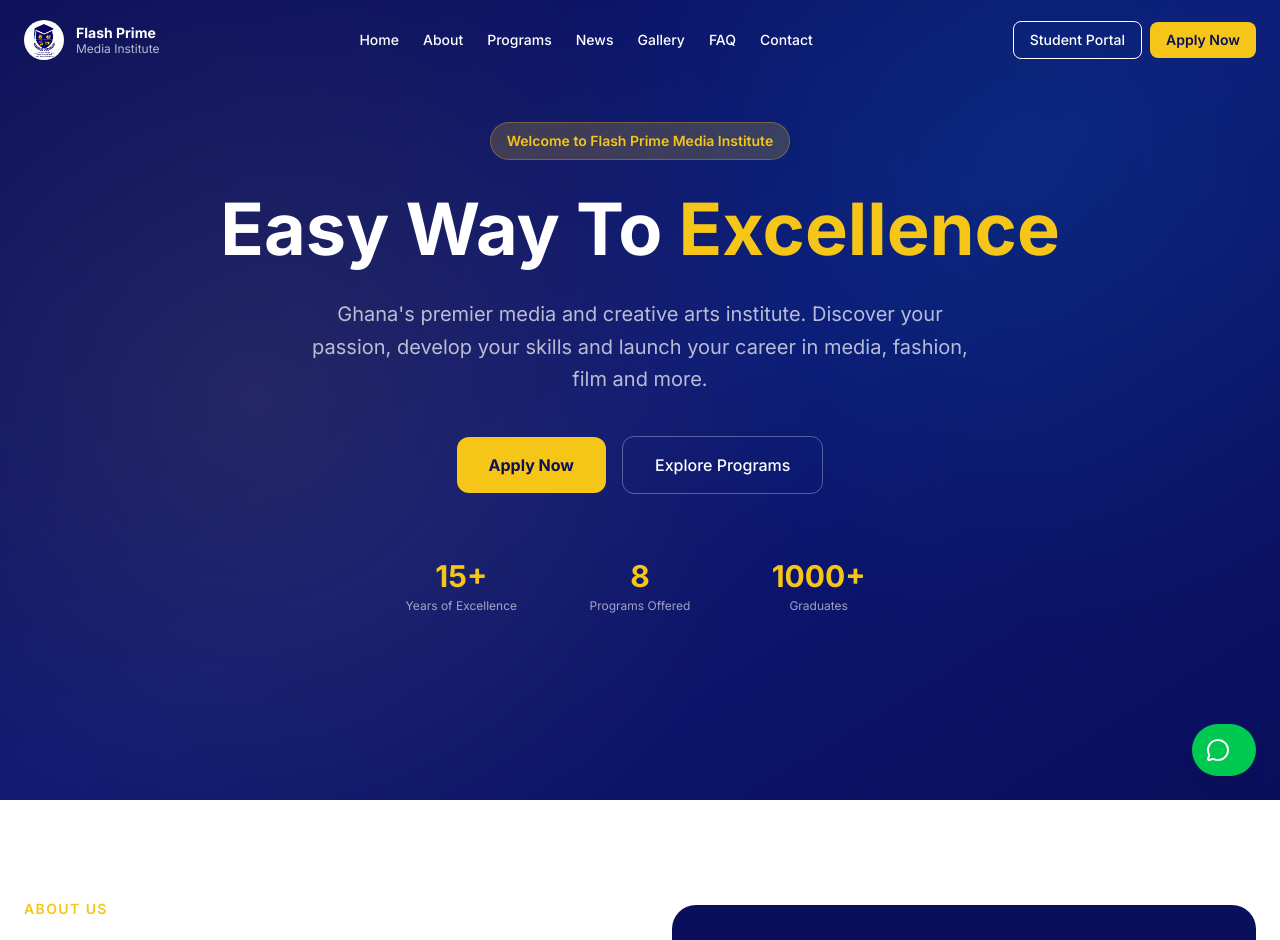
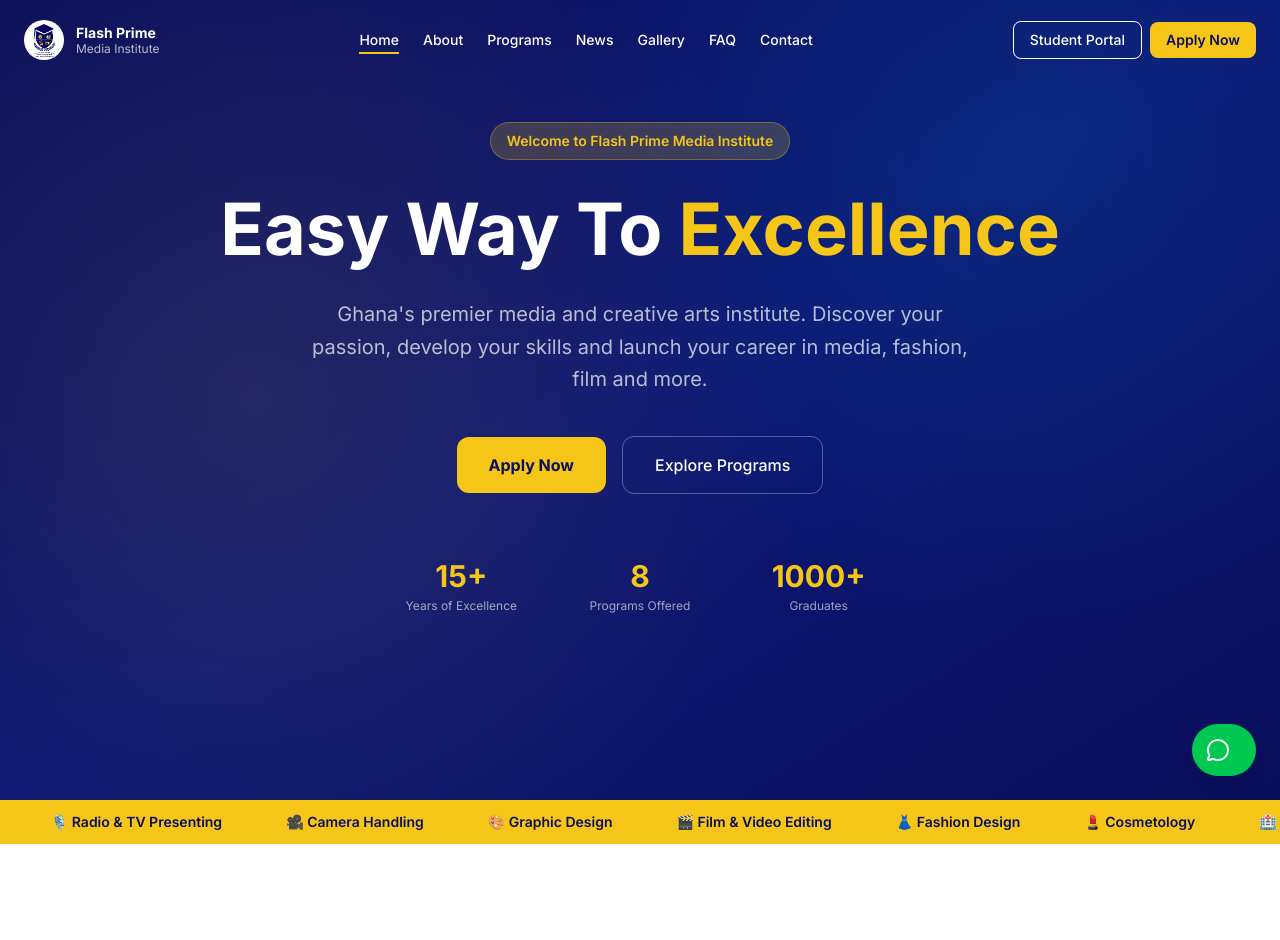
Before and after one commit to AyehPrince/fpmi-website, a Next.js app: page / in a window 1280 px wide. Shown: the top 940 px of the page. Built offline with nearby package versions, Linux system fonts and the light colour scheme.

Commit message:
Metadata improvements

```diff
--- a/src/app/about/page.js
+++ b/src/app/about/page.js
@@ -2,6 +2,11 @@
 import Footer from "@/components/layout/Footer"
 import About from "@/components/sections/About"
 import Facilities from "@/components/sections/Facilities"
+
+export const metadata = {
+  title: "About Us | Flash Prime Media Institute",
+  description: "Founded in 2006 by Clement Amankwah, FPMI is Ghana's premier media and creative arts institute in Accra with professional TV studios, radio studios and more.",
+}
 
 export default function AboutPage() {
   return (
--- a/src/app/apply/page.js
+++ b/src/app/apply/page.js
@@ -1,6 +1,11 @@
 import Navbar from "@/components/layout/Navbar"
 import Footer from "@/components/layout/Footer"
 import ApplyPage from "@/components/sections/ApplyPage"
+
+export const metadata = {
+  title: "Apply Now | Flash Prime Media Institute",
+  description: "Apply to Flash Prime Media Institute online. Pay your registration fee and submit your application form in minutes.",
+}
 
 export default function Apply() {
   return (
--- a/src/app/contact/page.js
+++ b/src/app/contact/page.js
@@ -1,6 +1,11 @@
 import Navbar from "@/components/layout/Navbar"
 import Footer from "@/components/layout/Footer"
 import Contact from "@/components/sections/Contact"
+
+export const metadata = {
+  title: "Contact Us | Flash Prime Media Institute",
+  description: "Get in touch with Flash Prime Media Institute. Located at Accra-Ofankor Asofan, Tantra Hill, Pokuase main road, Accra, Ghana.",
+}
 
 export default function ContactPage() {
   return (
--- a/src/app/faq/page.js
+++ b/src/app/faq/page.js
@@ -1,6 +1,11 @@
 import Navbar from "@/components/layout/Navbar"
 import Footer from "@/components/layout/Footer"
 import FAQ from "@/components/sections/FAQ"
+
+export const metadata = {
+  title: "FAQ | Flash Prime Media Institute",
+  description: "Frequently asked questions about studying at Flash Prime Media Institute — entry requirements, fees, programs and more.",
+}
 
 export default function FAQPage() {
   return (
--- a/src/app/gallery/page.js
+++ b/src/app/gallery/page.js
@@ -1,6 +1,11 @@
 import Navbar from "@/components/layout/Navbar"
 import Footer from "@/components/layout/Footer"
 import Gallery from "@/components/sections/Gallery"
+
+export const metadata = {
+  title: "Gallery | Flash Prime Media Institute",
+  description: "Photos from life at Flash Prime Media Institute — studios, classrooms, graduations and student activities.",
+}
 
 export default function GalleryPage() {
   return (
--- a/src/app/layout.js
+++ b/src/app/layout.js
@@ -1,13 +1,23 @@
 import { Inter } from "next/font/google"
 import "./globals.css"
 import WhatsAppButton from "@/components/layout/WhatsAppButton"
+import PageTransition from "@/components/layout/PageTransition"
 
 const inter = Inter({ subsets: ["latin"] })
 
 export const metadata = {
   title: "Flash Prime Media Institute | Easy Way To Excellence",
-  description: "Ghana's premier media and creative arts school.",
-  keywords: "media school Ghana, broadcast journalism Accra, film school Ghana, FPMI",
+  description: "Ghana's premier media and creative arts institute in Accra. Study Broadcast Journalism, Film, Graphic Design, Fashion Design, Cosmetology and more.",
+  keywords: "media school Ghana, broadcast journalism Accra, film school Ghana, FPMI, Flash Prime Media Institute, fashion design school Accra, graphic design Ghana",
+  openGraph: {
+    title: "Flash Prime Media Institute | Easy Way To Excellence",
+    description: "Ghana's premier media and creative arts institute in Accra.",
+    url: "https://flashprimemediainstitute.com",
+    siteName: "Flash Prime Media Institute",
+    images: [{ url: "/logo.png" }],
+    locale: "en_GH",
+    type: "website",
+  },
 }
 
 export default function RootLayout({ children }) {
@@ -17,7 +27,9 @@
         <script src="https://js.paystack.co/v1/inline.js" async />
       </head>
       <body className={inter.className}>
-        {children}
+        <PageTransition>
+          {children}
+        </PageTransition>
         <WhatsAppButton />
       </body>
     </html>
--- a/src/app/news/page.js
+++ b/src/app/news/page.js
@@ -4,7 +4,7 @@
 
 export const metadata = {
   title: "News & Updates | Flash Prime Media Institute",
-  description: "Latest news, achievements and updates from Flash Prime Media Institute.",
+  description: "Latest news, achievements and announcements from Flash Prime Media Institute.",
 }
 
 export default function NewsPage() {
--- a/src/app/page.js
+++ b/src/app/page.js
@@ -1,5 +1,6 @@
 import Navbar from "@/components/layout/Navbar"
 import Hero from "@/components/sections/Hero"
+import MarqueeStrip from "@/components/sections/MarqueeStrip"
 import About from "@/components/sections/About"
 import ProgramsPreview from "@/components/sections/ProgramsPreview"
 import HowToApply from "@/components/sections/HowToApply"
@@ -12,6 +13,7 @@
     <main>
       <Navbar />
       <Hero />
+      <MarqueeStrip />
       <About />
       <ProgramsPreview />
       <HowToApply />
--- a/src/app/programs/page.js
+++ b/src/app/programs/page.js
@@ -1,6 +1,11 @@
 import Navbar from "@/components/layout/Navbar"
 import Footer from "@/components/layout/Footer"
 import Programs from "@/components/sections/Programs"
+
+export const metadata = {
+  title: "Programs | Flash Prime Media Institute",
+  description: "Explore 8 professional programs at FPMI — Broadcast Journalism, Radio & TV Presenting, Graphic Design, Film Editing, Fashion Design, Cosmetology and more.",
+}
 
 export default function ProgramsPage() {
   return (
--- a/src/components/layout/Navbar.jsx
+++ b/src/components/layout/Navbar.jsx
@@ -30,8 +30,16 @@
 
   return (
     <nav className={`fixed top-0 left-0 right-0 z-50 transition-all duration-300 ${
-      transparent ? "bg-transparent py-5" : "bg-white shadow-md py-3"
-    }`}>
+  transparent
+    ? "bg-transparent py-5 translate-y-0"
+    : "bg-white shadow-md py-3 translate-y-0"
+}`}
+style={{
+  transform: scrolled ? "translateY(0)" : "translateY(0)",
+  backdropFilter: scrolled ? "blur(10px)" : "none",
+  WebkitBackdropFilter: scrolled ? "blur(10px)" : "none",
+  backgroundColor: scrolled ? "rgba(255,255,255,0.95)" : "transparent",
+}}>
       <div className="max-w-7xl mx-auto px-6 flex items-center justify-between">
 
         <Link href="/" className="flex items-center gap-3">
@@ -53,11 +61,14 @@
             <Link
               key={link.href}
               href={link.href}
-              className={`text-xs lg:text-sm font-medium transition-colors hover:text-[#f5c518] ${
-                transparent ? "text-white" : "text-[#0a0f5c]"
-              } ${pathname === link.href ? "text-[#f5c518]" : ""}`}
+              className={`text-xs lg:text-sm font-medium transition-colors hover:text-[#f5c518] relative ${
+  transparent ? "text-white" : "text-[#0a0f5c]"
+} ${pathname === link.href ? "text-[#f5c518]" : ""}`}
             >
               {link.label}
+  <span className={`absolute -bottom-1 left-0 h-0.5 bg-[#f5c518] transition-all duration-300 ${
+    pathname === link.href ? "w-full" : "w-0 group-hover:w-full"
+  }`} />
             </Link>
           ))}
         </div>
--- /dev/null
+++ b/src/components/layout/PageTransition.jsx
@@ -0,0 +1,21 @@
+"use client"
+import { motion, AnimatePresence } from "framer-motion"
+import { usePathname } from "next/navigation"
+
+export default function PageTransition({ children }) {
+  const pathname = usePathname()
+
+  return (
+    <AnimatePresence mode="wait">
+      <motion.div
+        key={pathname}
+        initial={{ opacity: 0, y: 8 }}
+        animate={{ opacity: 1, y: 0 }}
+        exit={{ opacity: 0, y: -8 }}
+        transition={{ duration: 0.3, ease: "easeInOut" }}
+      >
+        {children}
+      </motion.div>
+    </AnimatePresence>
+  )
+}
--- /dev/null
+++ b/src/components/sections/MarqueeStrip.jsx
@@ -0,0 +1,30 @@
+"use client"
+
+const items = [
+  "📺 Broadcast Journalism",
+  "🎙️ Radio & TV Presenting",
+  "🎥 Camera Handling",
+  "🎨 Graphic Design",
+  "🎬 Film & Video Editing",
+  "👗 Fashion Design",
+  "💄 Cosmetology",
+  "🏥 Care Giving",
+  "🎓 100% Job Assurance",
+  "⭐ 15+ Years of Excellence",
+  "🏆 1000+ Graduates",
+  "📍 Accra, Ghana",
+]
+
+export default function MarqueeStrip() {
+  return (
+    <div style={{ backgroundColor: "#f5c518" }} className="py-3 overflow-hidden">
+      <div className="flex animate-marquee whitespace-nowrap">
+        {[...items, ...items].map((item, i) => (
+          <span key={i} className="text-[#0a0f5c] font-semibold text-sm mx-8">
+            {item}
+          </span>
+        ))}
+      </div>
+    </div>
+  )
+}
```
